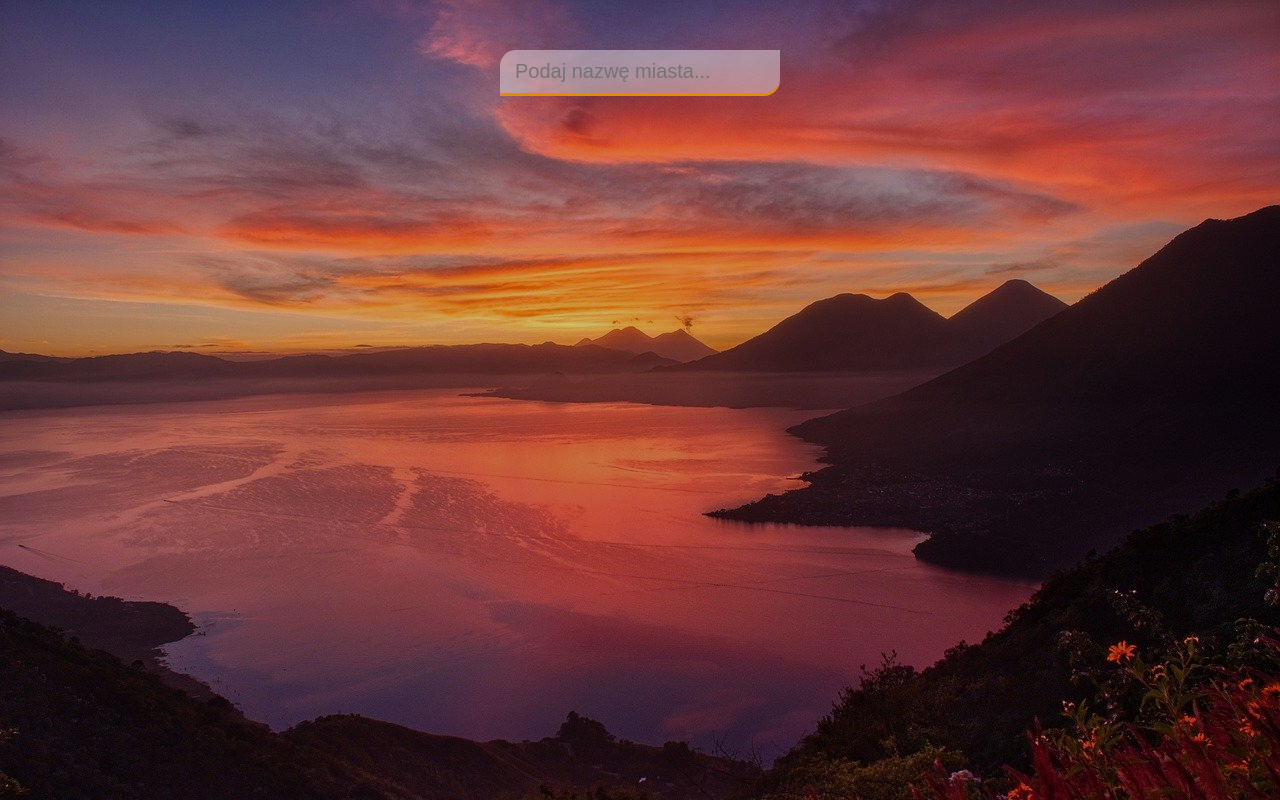
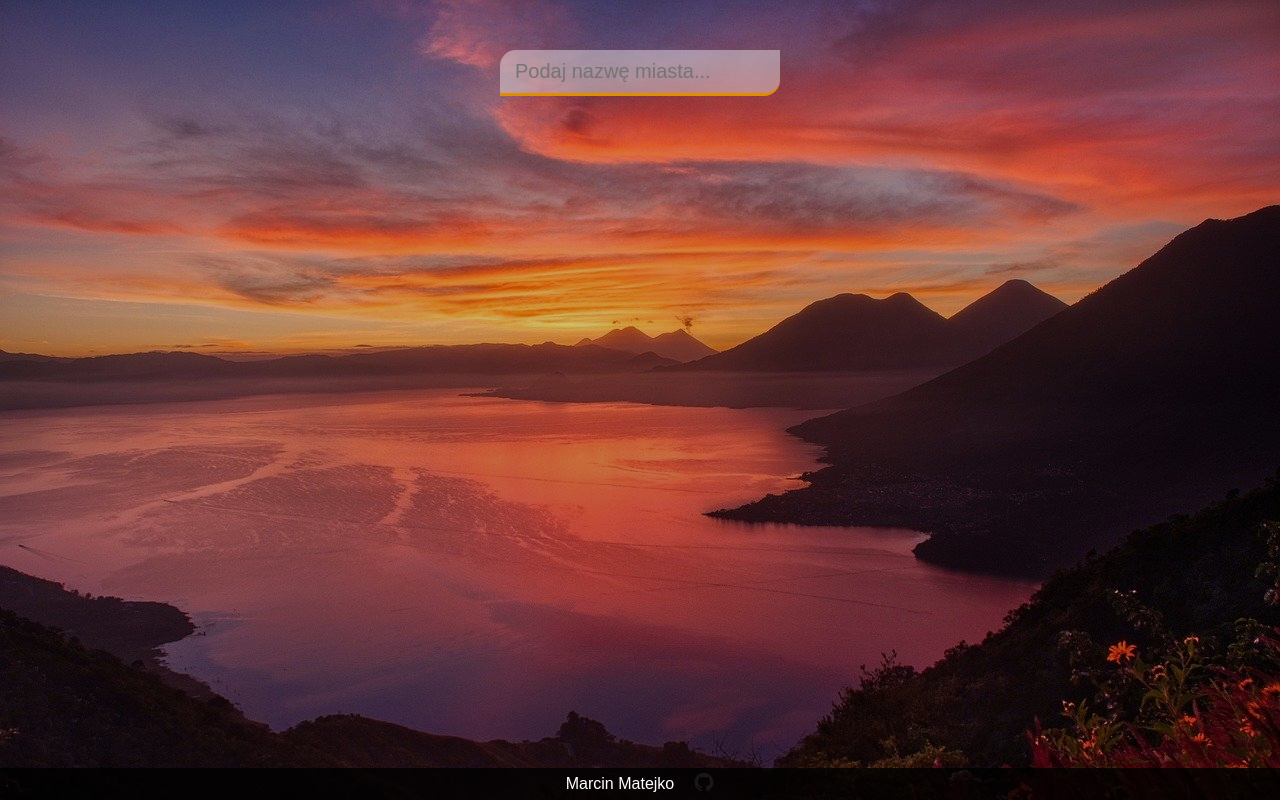
Before and after one commit to MarcinMatejko/weather-app, a plain HTML site: page index.html in a window 1280 px wide. Drawn offline with Linux system fonts and the light colour scheme.

Commit message:
dodanie footera

```diff
--- a/index.html
+++ b/index.html
@@ -27,6 +27,17 @@
           <div class="hi-low"></div>
         </div>
       </main>
+      <div class="footer">
+        <a href="https://www.marcinmatejko.pl/" target="_blank" rel="noopener"
+          >Marcin Matejko</a
+        >
+        <a
+          href="https://github.com/MarcinMatejko/weather-app"
+          target="_blank"
+          rel="noopener"
+          ><img class="github-logo" src="Github.svg" alt="github-logo"
+        /></a>
+      </div>
     </div>
     <script src="main.js"></script>
   </body>
--- a/main.css
+++ b/main.css
@@ -96,3 +96,28 @@ main {
   font-weight: 500;
   text-shadow: 0px 4px rgba(0, 0, 0, 0.4);
 }
+
+.footer {
+  height: 40px;
+  background: rgba(0, 0, 0, 0.8);
+  color: #fff;
+  display: flex;
+  justify-content: center;
+  align-items: center;
+  font-size: 16px;
+  width: 100 vw;
+}
+
+.footer a {
+  color: #fff;
+  text-decoration: none;
+  padding: 0 10px;
+}
+
+.footer a:hover {
+  color: #df8e00;
+}
+
+.github-logo {
+  width: 20px;
+}
```
Also changed, not shown: Github.svg (added).
